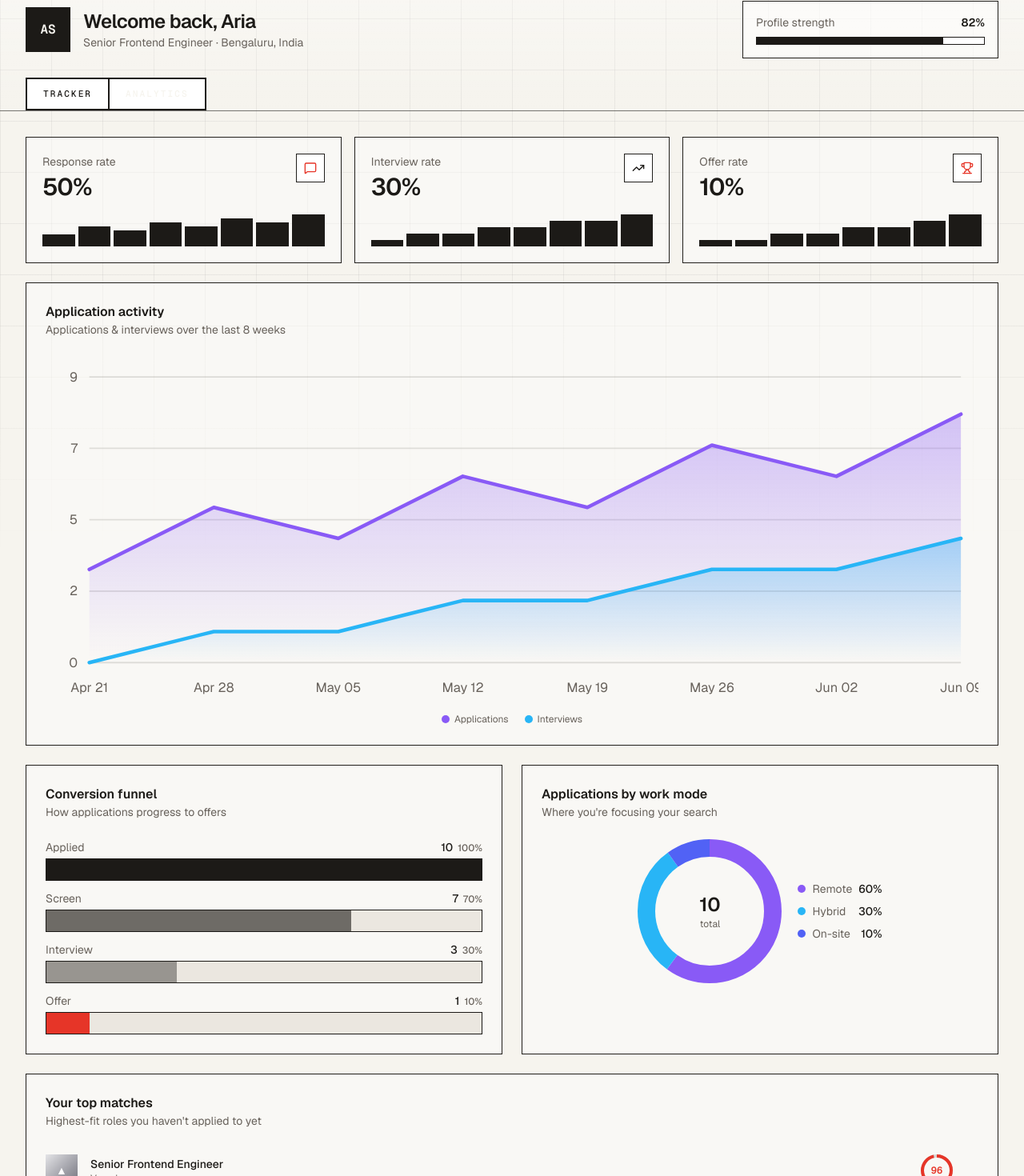
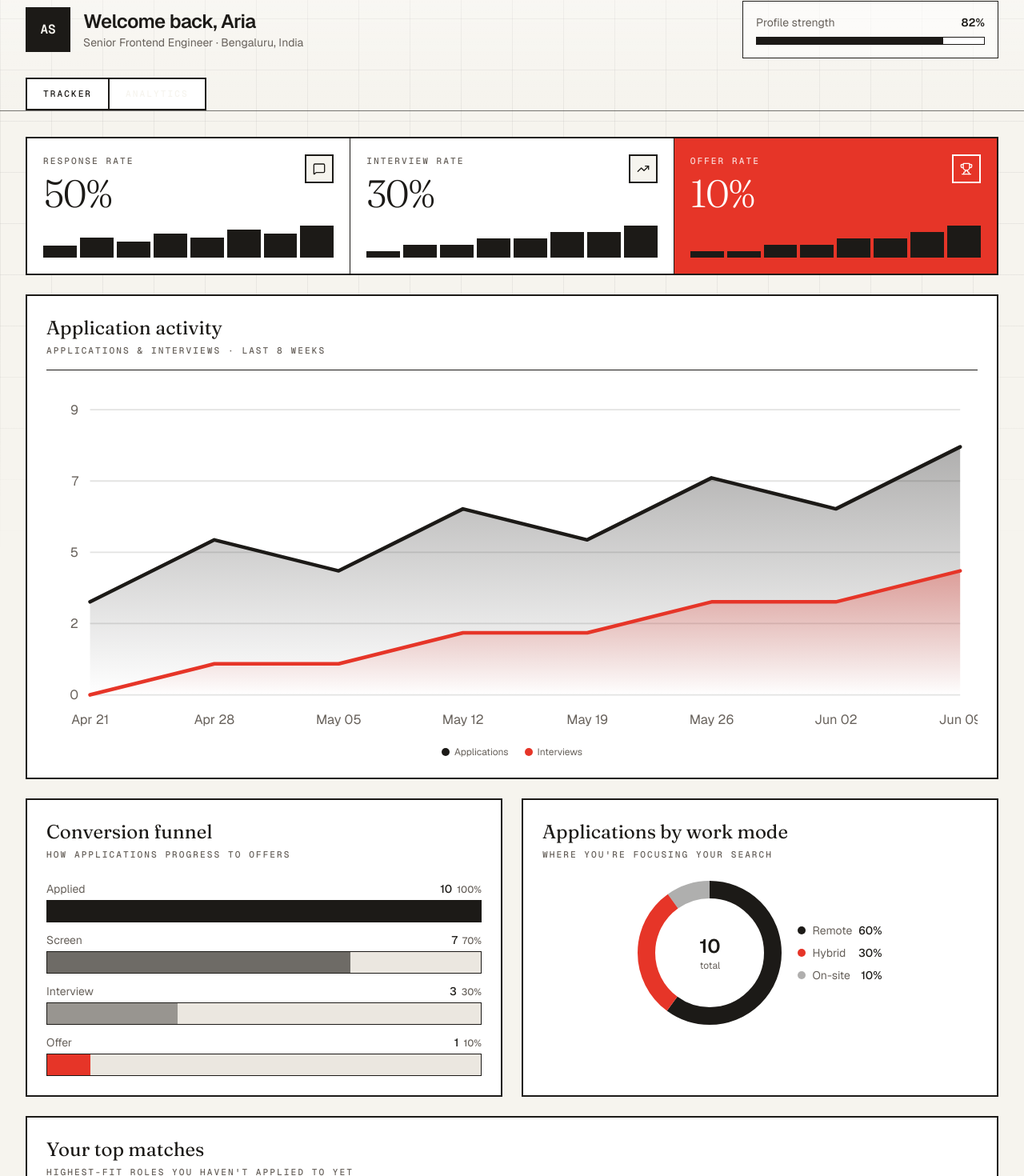
Before and after one commit to madhushigli1/jobflow-ai, a Next.js app in the folder jobflow-ai/: page /dashboard/analytics in a window 1280 px wide. Shown: the part 105-1575 px from the top of the page at 80% size. Built offline with nearby package versions, Linux system fonts and the light colour scheme.

Commit message:
style(analytics): editorial metric tiles and framed charts

```diff
--- a/jobflow-ai/src/features/analytics/components/analytics-view.tsx
+++ b/jobflow-ai/src/features/analytics/components/analytics-view.tsx
@@ -26,21 +26,19 @@ export function AnalyticsView() {
       label: "Response rate",
       value: `${data.responseRate}%`,
       icon: MessageSquare,
-      tone: "text-accent",
       trend: data.weekly.map((w) => w.applications),
     },
     {
       label: "Interview rate",
       value: `${data.interviewRate}%`,
       icon: TrendingUp,
-      tone: "text-primary",
       trend: data.weekly.map((w) => w.interviews + 1),
     },
     {
       label: "Offer rate",
       value: `${data.offerRate}%`,
       icon: Trophy,
-      tone: "text-success",
+      accent: true,
       trend: [1, 1, 2, 2, 3, 3, 4, 5],
     },
   ];
@@ -48,15 +46,20 @@ export function AnalyticsView() {
   return (
     <div className="space-y-6">
       {/* metric tiles */}
-      <div className="grid gap-4 sm:grid-cols-3">
+      <div className="grid gap-px border-2 border-foreground bg-foreground sm:grid-cols-3">
         {metrics.map((m) => (
-          <div key={m.label} className="rounded-2xl border border-border bg-card/40 p-5">
+          <div key={m.label} className={cn("bg-card p-5", m.accent && "bg-accent text-accent-foreground")}>
             <div className="flex items-start justify-between">
               <div>
-                <p className="text-sm text-muted-foreground">{m.label}</p>
-                <p className="mt-1 text-3xl font-semibold tracking-tight">{m.value}</p>
+                <p className={cn("label", m.accent ? "text-accent-foreground/80" : "text-muted-foreground")}>{m.label}</p>
+                <p className="mt-2 font-serif text-5xl font-light tracking-tight">{m.value}</p>
               </div>
-              <span className={cn("inline-flex size-9 items-center justify-center rounded-lg border border-border bg-background-elevated", m.tone)}>
+              <span
+                className={cn(
+                  "inline-flex size-9 items-center justify-center border-2",
+                  m.accent ? "border-accent-foreground" : "border-foreground bg-background",
+                )}
+              >
                 <m.icon className="size-4" />
               </span>
             </div>
@@ -66,19 +69,19 @@ export function AnalyticsView() {
       </div>
 
       {/* main chart */}
-      <div className="rounded-2xl border border-border bg-card/40 p-6">
-        <div className="flex items-center justify-between">
+      <div className="border-2 border-foreground bg-card p-6">
+        <div className="flex items-center justify-between border-b border-foreground pb-4">
           <div>
-            <h2 className="font-semibold">Application activity</h2>
-            <p className="text-sm text-muted-foreground">Applications &amp; interviews over the last 8 weeks</p>
+            <h2 className="font-serif text-2xl">Application activity</h2>
+            <p className="label mt-1 text-muted-foreground">Applications &amp; interviews · last 8 weeks</p>
           </div>
         </div>
         <div className="mt-5">
           <AreaChart
             labels={data.weekly.map((w) => w.week)}
             series={[
-              { label: "Applications", values: data.weekly.map((w) => w.applications), color: "hsl(258 90% 66%)" },
-              { label: "Interviews", values: data.weekly.map((w) => w.interviews), color: "hsl(199 92% 56%)" },
+              { label: "Applications", values: data.weekly.map((w) => w.applications), color: "hsl(var(--foreground))" },
+              { label: "Interviews", values: data.weekly.map((w) => w.interviews), color: "hsl(var(--accent))" },
             ]}
           />
         </div>
@@ -86,24 +89,24 @@ export function AnalyticsView() {
 
       <div className="grid gap-6 lg:grid-cols-2">
         {/* funnel */}
-        <div className="rounded-2xl border border-border bg-card/40 p-6">
-          <h2 className="font-semibold">Conversion funnel</h2>
-          <p className="text-sm text-muted-foreground">How applications progress to offers</p>
+        <div className="border-2 border-foreground bg-card p-6">
+          <h2 className="font-serif text-2xl">Conversion funnel</h2>
+          <p className="label mt-1 text-muted-foreground">How applications progress to offers</p>
           <div className="mt-6">
             <FunnelChart data={data.funnel} />
           </div>
         </div>
 
         {/* donut */}
-        <div className="rounded-2xl border border-border bg-card/40 p-6">
-          <h2 className="font-semibold">Applications by work mode</h2>
-          <p className="text-sm text-muted-foreground">Where you&apos;re focusing your search</p>
+        <div className="border-2 border-foreground bg-card p-6">
+          <h2 className="font-serif text-2xl">Applications by work mode</h2>
+          <p className="label mt-1 text-muted-foreground">Where you&apos;re focusing your search</p>
           <div className="mt-6">
             <DonutChart
               data={[
-                { label: "Remote", value: data.byWorkMode[0].value, color: "hsl(258 90% 66%)" },
-                { label: "Hybrid", value: data.byWorkMode[1].value, color: "hsl(199 92% 56%)" },
-                { label: "On-site", value: data.byWorkMode[2].value, color: "hsl(234 89% 64%)" },
+                { label: "Remote", value: data.byWorkMode[0].value, color: "hsl(var(--foreground))" },
+                { label: "Hybrid", value: data.byWorkMode[1].value, color: "hsl(var(--accent))" },
+                { label: "On-site", value: data.byWorkMode[2].value, color: "hsl(var(--foreground) / 0.35)" },
               ]}
             />
           </div>
@@ -111,22 +114,22 @@ export function AnalyticsView() {
       </div>
 
       {/* top matches */}
-      <div className="rounded-2xl border border-border bg-card/40 p-6">
-        <h2 className="font-semibold">Your top matches</h2>
-        <p className="text-sm text-muted-foreground">Highest-fit roles you haven&apos;t applied to yet</p>
-        <ul className="mt-5 divide-y divide-border">
+      <div className="border-2 border-foreground bg-card p-6">
+        <h2 className="font-serif text-2xl">Your top matches</h2>
+        <p className="label mt-1 text-muted-foreground">Highest-fit roles you haven&apos;t applied to yet</p>
+        <ul className="mt-5 border-t border-foreground">
           {data.topMatches.map((m) => (
-            <li key={m.id}>
+            <li key={m.id} className="border-b border-foreground">
               <Link
                 href={`/jobs/${m.id}`}
-                className="group flex items-center gap-4 py-3 transition-colors hover:text-primary"
+                className="group flex items-center gap-4 py-3 transition-colors hover:text-accent"
               >
-                <span className={cn("grid size-10 shrink-0 place-items-center rounded-lg bg-gradient-to-br text-sm font-bold text-white ring-1 ring-white/10", m.company.brand)}>
+                <span className="grid size-10 shrink-0 place-items-center border-2 border-foreground bg-foreground font-serif text-sm text-background">
                   {m.company.logo}
                 </span>
                 <div className="min-w-0 flex-1">
-                  <p className="truncate text-sm font-medium">{m.title}</p>
-                  <p className="text-xs text-muted-foreground">{m.company.name}</p>
+                  <p className="truncate text-sm font-semibold">{m.title}</p>
+                  <p className="label text-muted-foreground">{m.company.name}</p>
                 </div>
                 <ScoreRing value={m.matchScore} size={40} stroke={4} />
                 <ArrowUpRight className="size-4 text-muted-foreground opacity-0 transition-opacity group-hover:opacity-100" />
```
